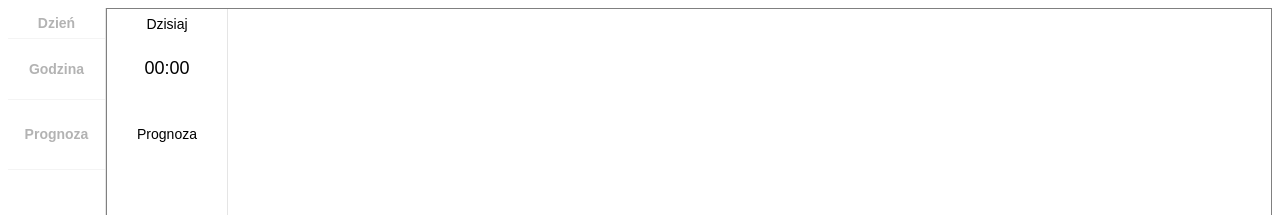
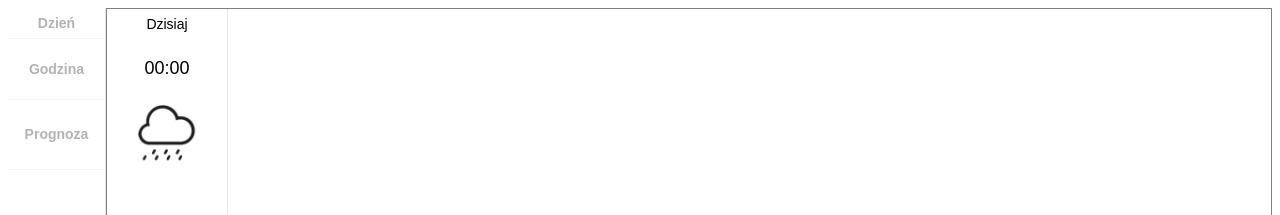
Before and after one commit to MaciekSznu/weather_widget, a Vue app: page / in a window 1280 px wide. Shown: the top 215 px of the page. Built offline with nearby package versions, Linux system fonts and the light colour scheme.

Commit message:
Add forecast icon

```diff
--- a/src/App.vue
+++ b/src/App.vue
@@ -6,7 +6,7 @@
         :day="day"
         :showDayName="showDayName"
         :hour="hour"
-        :forecast="forecast"
+        :forecast_icon="forecast_icon"
         :temperature="temperature"
         :rain="rain"
         :wind_direction="wind_direction"
@@ -33,7 +33,7 @@ export default {
     return {
       day: "Dzisiaj",
       hour: "00:00",
-      forecast: "Prognoza",
+      forecast_icon: require("../src/assets/cloud.png"),
       temperature: "7",
       rain: "0,2",
       wind_direction: "Południowy",
--- a/src/components/Column.vue
+++ b/src/components/Column.vue
@@ -7,7 +7,7 @@
       <p>{{ hour }}</p>
     </div>
     <div class="column__forecast">
-      <span>{{ forecast }}</span>
+      <img class="column__forecast--icon" :src="forecast_icon" />
     </div>
     <div class="column__temperature">
       <p>{{ temperature }}&#176;</p>
@@ -40,7 +40,7 @@ export default {
     day: String,
     showDayName: Boolean,
     hour: String,
-    forecast: String,
+    forecast_icon: String,
     temperature: String,
     rain: String,
     height: Number,
@@ -52,7 +52,6 @@ export default {
 };
 </script>
 
-<!-- Add "scoped" attribute to limit CSS to this component only -->
 <style scoped lang="scss">
 .column {
   height: 920px;
@@ -94,6 +93,10 @@ export default {
   }
   &__forecast {
     height: 70px;
+    &--icon {
+      width: 62px;
+      height: 62px;
+    }
   }
   &__temperature {
     height: 220px;
```
Also changed, not shown: src/assets/cloud.png (added), src/assets/images/wind_north.png (deleted).
